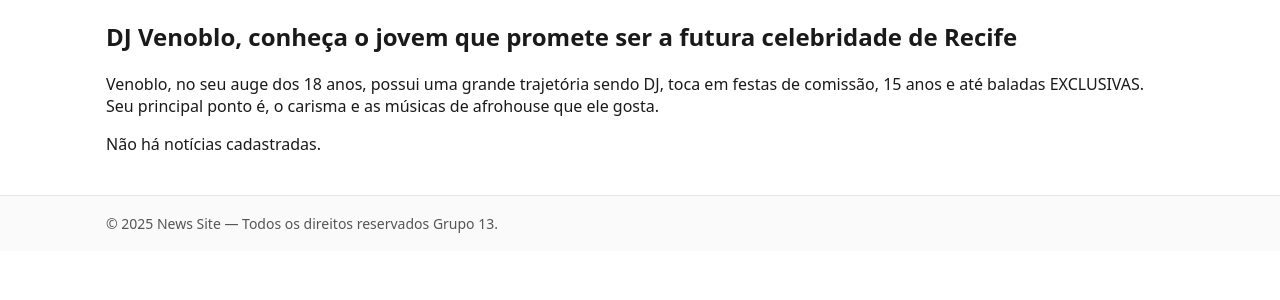
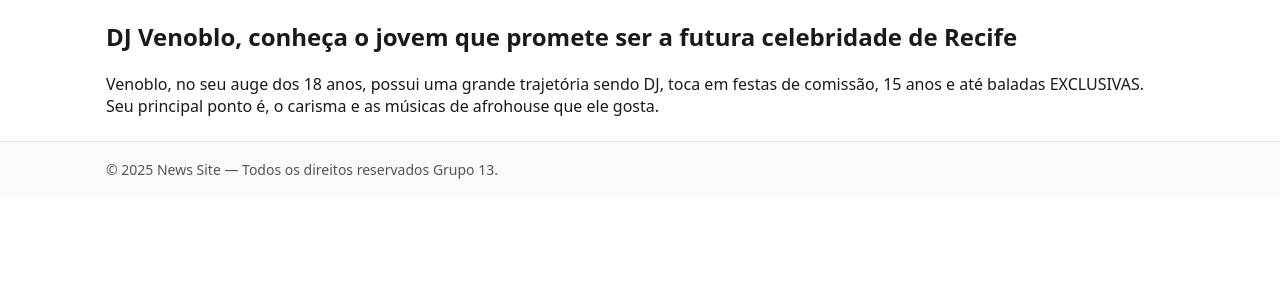
Before and after one commit to eduardohasantos/menjaro, a Django app: page / in a window 1280 px wide. Shown: the part 110-410 px from the top of the page. Run offline with Django 5.2, Linux system fonts and the light colour scheme; data comes from the database, SQL or seed files in the repository; data that the repository does not hold is empty.

Commit message:
corrigindo bugs

```diff
--- a/project_jc/app1/templates/app1/home.html
+++ b/project_jc/app1/templates/app1/home.html
@@ -1,5 +1,6 @@
 {% extends 'app1/base.html' %}
 {% block title %}Início · News Site{% endblock %}
+
 {% block content %}
   <section class="container">
 
@@ -66,8 +67,6 @@
               <div class="noticia__acoes">
               </div>
             </article>
-          {% empty %}
-            <p>Não há notícias cadastradas.</p>
           {% endfor %}
         </section>
 
```
Also changed, not shown: project_jc/app1/static/app1/css/noticia.detalhe.css (deleted), project_jc/app1/static/app1/css/noticia_detalhe.css (added).
